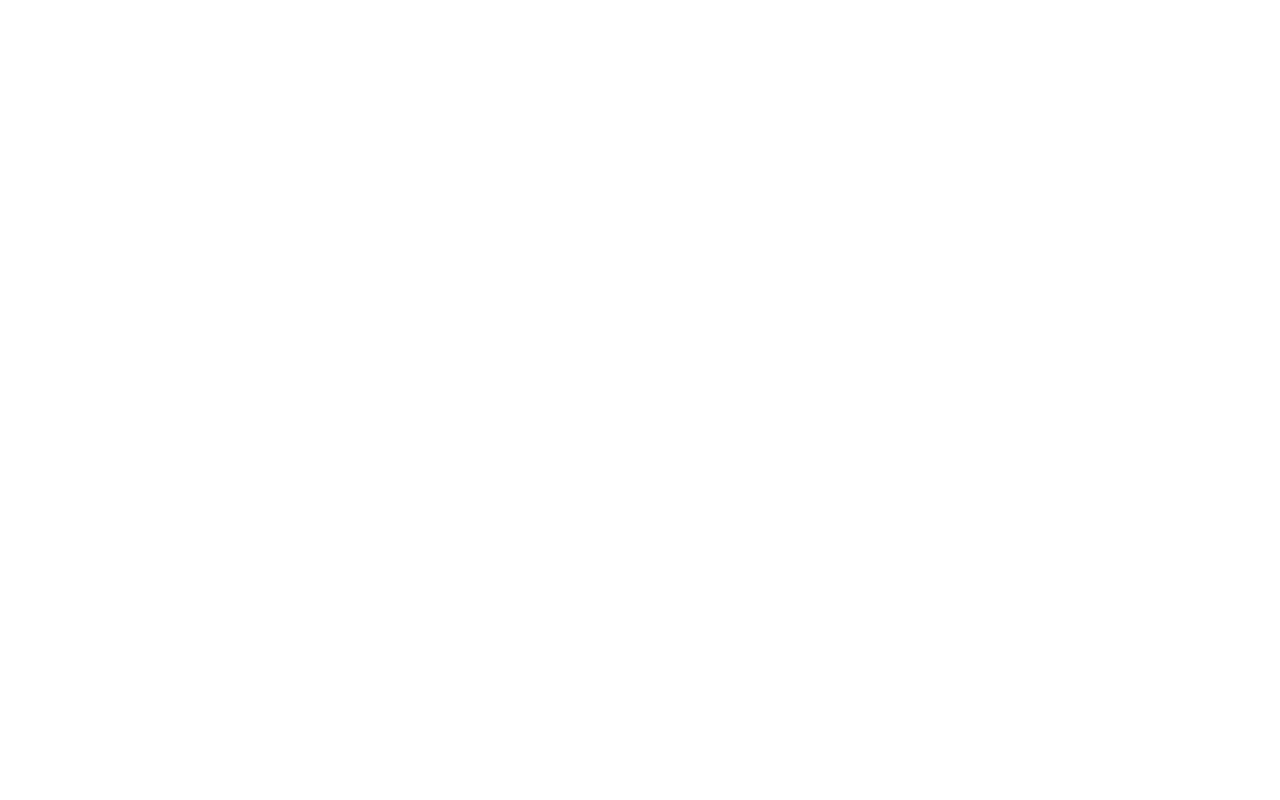
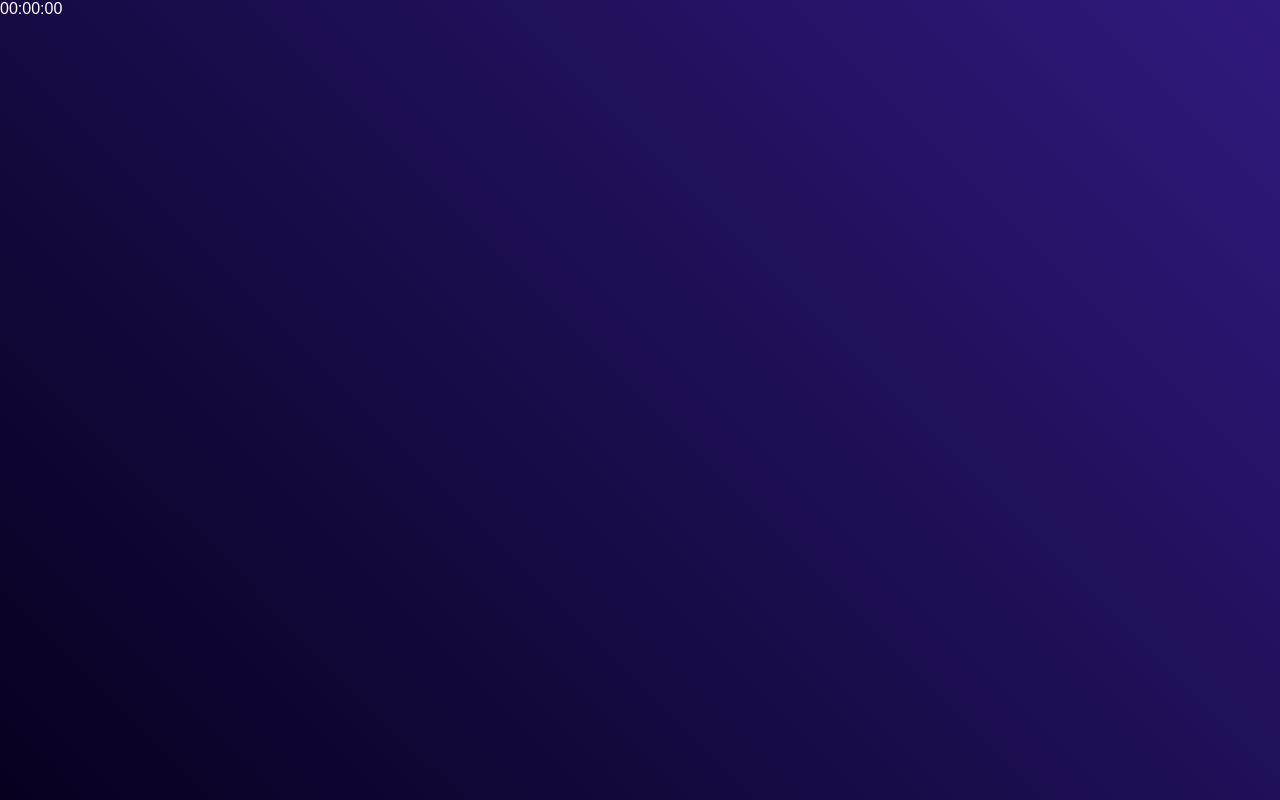
Before and after one commit to Alexsatm/Digital-Clock, a plain HTML site: page index.html in a window 1280 px wide. Drawn offline with Linux system fonts and the light colour scheme.

Commit message:
feat: add hero

```diff
--- a/index.html
+++ b/index.html
@@ -7,7 +7,13 @@
     <link rel="stylesheet" href="style.css">
 </head>
 <body>
-
+    <div class="hero">
+        <div class="container">
+            <div class="clock">
+                00:00:00
+            </div>
+        </div>
+    </div>
     <script src="app.js"></script>
 </body>
 </html>
--- a/style.css
+++ b/style.css
@@ -4,3 +4,15 @@
     box-sizing: border-box;
     font-family:sans-serif;
 }
+
+.hero {
+    width: 100%;
+    min-height: 100vh;
+    background: linear-gradient(45deg, #08001f, #30197d);
+    color: #fff;
+    position: relative;
+}
+
+.container {
+
+}
```
